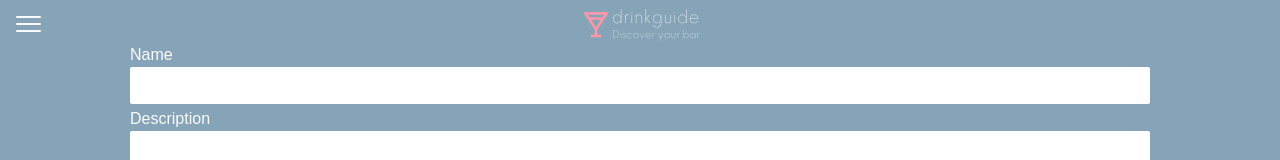
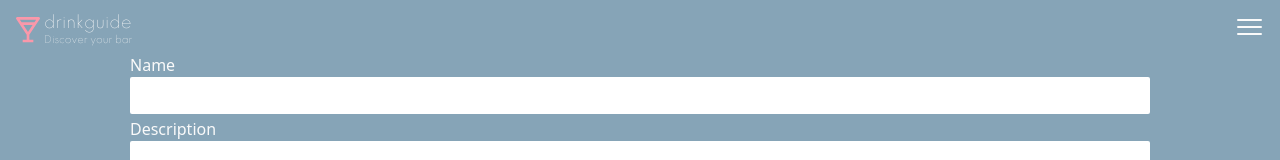
Before and after one commit to SimonRosengren/DrinkGuide, a React (Create React App) app in the folder client/: page /add-recipe in a window 1280 px wide. Shown: the top 160 px of the page. Built offline with nearby package versions, Linux system fonts and the light colour scheme; no server answers.

Commit message:
new menu design

```diff
--- a/client/src/components/Menu/Menu.js
+++ /dev/null
@@ -1,51 +0,0 @@
-import React, { useState, useRef, useEffect } from 'react'
-import PropTypes from 'prop-types'
-import styles from './menu.module.scss'
-import MenuItem from '../MenuItem'
-import { useAuth } from '../../contexts/AuthContext'
-
-Menu.propTypes = {
-}
-
-export default function Menu({ }) {
-    const [showMenu, setShowMenu] = useState(false);
-    const menuContainer = useRef(null);
-    const { currentUser } = useAuth()
-
-    useEffect(() => {
-        const handleEsc = (event) => {
-            if (event.keyCode === 27) {
-                setShowMenu(false);
-            }
-        };
-
-        const handleClickOutside = (event) => {
-            if (menuContainer && !menuContainer.current.contains(event.target)) {
-                setShowMenu(false);
-            }
-        };
-
-        window.addEventListener('keydown', handleEsc);
-        document.addEventListener('mousedown', handleClickOutside);
-
-        return () => {
-            window.removeEventListener('keydown', handleEsc);
-            document.removeEventListener('mousedown', handleClickOutside);
-        };
-    }, []);
-
-    return (
-        <nav role="navigation" ref={menuContainer}>
-            <div id={styles.menuToggle}>
-                <input type="checkbox" />
-                <span></span>
-                <span></span>
-                <span></span>
-                <ul id={styles.menu}>
-                    {currentUser && currentUser.email ? <li>Logout</li> : <a href="signin"><li>Login</li></a>}
-                    <a href="/add-recipe"><li>Add drink</li></a>
-                    <a href="#"><li>About</li></a>
-                </ul>
-            </div>
-        </nav>)
-}
--- a/client/src/components/Menu/index.js
+++ /dev/null
@@ -1 +0,0 @@
-export { default } from './Menu'
--- a/client/src/components/Menu/menu.module.scss
+++ /dev/null
@@ -1,150 +0,0 @@
-@import '../../styles/colors.scss';
-@import '../../styles/sizes.scss';
-
-body {
-   margin: 0;
-   padding: 0;
-   /* make it look decent enough */
-   background: $color-text;
-   font-family: "Avenir Next", "Avenir", sans-serif;
- }
-
- #menuToggle {
-   display: block;
-   position: absolute;
-   top: 16px;
-   left: 16px;
-   z-index: 1;
-   -webkit-user-select: none;
-   user-select: none;
- }
-
- #menuToggle a
- {
-   text-decoration: none;
-   color: #232323;
-
-   transition: color 0.3s ease;
- }
-
- #menuToggle a:hover
- {
-   color: tomato;
- }
-
-
- #menuToggle input
- {
-   display: block;
-   width: 40px;
-   height: 32px;
-   position: absolute;
-   top: -7px;
-   left: -5px;
-
-   cursor: pointer;
-
-   opacity: 0; /* hide this */
-   z-index: 2; /* and place it over the hamburger */
-
-   -webkit-touch-callout: none;
- }
-
- /*
-  * Just a quick hamburger
-  */
- #menuToggle span
- {
-   display: block;
-   width: 25px;
-   height: 2px;
-   margin-bottom: 5px;
-   position: relative;
-
-   background: $color-text;
-   border-radius: 3px;
-
-   z-index: 1;
-
-   transform-origin: 4px 0px;
-
-   transition: transform 0.5s cubic-bezier(0.77,0.2,0.05,1.0),
-               background 0.5s cubic-bezier(0.77,0.2,0.05,1.0),
-               opacity 0.55s ease;
- }
-
- #menuToggle span:first-child
- {
-   transform-origin: 0% 0%;
- }
-
- #menuToggle span:nth-last-child(2)
- {
-   transform-origin: 0% 100%;
- }
-
- /*
-  * Transform all the slices of hamburger
-  * into a crossmark.
-  */
- #menuToggle input:checked ~ span
- {
-   opacity: 1;
-   transform: rotate(45deg) translate(-2px, 0px);
-   background: #232323;
- }
-
- /*
-  * But let's hide the middle one.
-  */
- #menuToggle input:checked ~ span:nth-last-child(3)
- {
-   opacity: 0;
-   transform: rotate(0deg) scale(0.2, 0.2);
- }
-
- /*
-  * Ohyeah and the last one should go the other direction
-  */
- #menuToggle input:checked ~ span:nth-last-child(2)
- {
-   transform: rotate(-45deg) translate(0, -1px);
- }
-
- /*
-  * Make this absolute positioned
-  * at the top left of the screen
-  */
- #menu
- {
-   position: absolute;
-   border-radius: 6px;
-   width: 150px;
-   margin: -100px 0 0 -50px;
-   padding: 50px;
-   padding-top: 125px;
-
-   background: #ededed;
-   list-style-type: none;
-   -webkit-font-smoothing: antialiased;
-   /* to stop flickering of text in safari */
-
-   transform-origin: 0% 0%;
-   transform: translate(-100%, 0);
-
-   transition: transform 0.5s cubic-bezier(0.77,0.2,0.05,1.0);
- }
-
- #menu li
- {
-   padding: 10px 0;
-   font-size: 22px;
- }
-
- /*
-  * And let's slide it in from the left
-  */
- #menuToggle input:checked ~ ul
- {
-   transform: none;
- }
--- a/client/src/components/MenuItem/MenuItem.js
+++ /dev/null
@@ -1,12 +0,0 @@
-import React from 'react'
-import PropTypes from 'prop-types'
-import styles from './menu-item.module.scss'
-
-MenuItem.propTypes = {
-    handleClick: PropTypes.func,
-    text: PropTypes.string
-}
-
-export default function MenuItem({handleClick, text}) {
-    return (<div onClick={handleClick}>{text}</div>);
-}
--- a/client/src/components/MenuItem/index.js
+++ /dev/null
@@ -1 +0,0 @@
-export { default } from './MenuItem'
--- a/client/src/components/MenuItem/menu-item.module.scss
+++ /dev/null
@@ -1 +0,0 @@
-.menu-item {}
--- a/client/src/components/header/header.js
+++ b/client/src/components/header/header.js
@@ -2,18 +2,39 @@ import React from 'react';
 import styles from './header.module.scss';
 import Logo from '../logo/logo';
 import { useHistory } from "react-router-dom";
-import Menu from '../Menu'
-
+import { Navbar, Nav, Offcanvas, Container, NavDropdown, Form, FormControl, Button } from "react-bootstrap"
 function Header() {
     const history = useHistory();
     const handleLogoClick = () => {
         history.push("/")
     }
     return (
-        <div className={styles.header}>
-            <Menu />
-            <Logo onClick={handleLogoClick}/ >
-        </div>
+        <Navbar className={styles.header} expand={false}>
+            <Container fluid>
+                <Navbar.Brand href="#"><Logo /></Navbar.Brand>
+                <Navbar.Toggle aria-controls="offcanvasNavbar" className={styles.hamburger} bsPrefix="hamburger">
+                    <span />
+                    <span />
+                    <span />
+                </Navbar.Toggle>
+                <Navbar.Offcanvas
+                    id="offcanvasNavbar"
+                    aria-labelledby="offcanvasNavbarLabel"
+                    placement="end"
+                    className={styles.menu}
+                >
+                    <Offcanvas.Header closeButton>
+                        <Offcanvas.Title id="offcanvasNavbarLabel">Offcanvas</Offcanvas.Title>
+                    </Offcanvas.Header>
+                    <Offcanvas.Body>
+                        <Nav>
+                            <Nav.Link href="/profile">Profile</Nav.Link>
+                            <Nav.Link href="">Link</Nav.Link>
+                        </Nav>
+                    </Offcanvas.Body>
+                </Navbar.Offcanvas>
+            </Container>
+        </Navbar>
     );
 }
 
--- a/client/src/components/header/header.module.scss
+++ b/client/src/components/header/header.module.scss
@@ -10,3 +10,33 @@
   flex-direction: row;
   justify-content: center;
 }
+
+.hamburger {
+  color: $color-text;
+  border: none;
+  background-color: transparent;
+  span {
+    display: block;
+    width: 25px;
+    height: 2px;
+    margin-bottom: 5px;
+    position: relative;
+    background: $color-text;
+    border-radius: 3px;
+  }
+}
+
+
+.menu {
+  background: $color-text;
+  font-family: "Avenir Next", "Avenir", sans-serif;
+  text-align: center;
+  a {
+    text-decoration: none;
+    color: #232323;
+  }
+  a:hover {
+    background-color: tomato;
+    color: #232323;
+  }
+}
```
